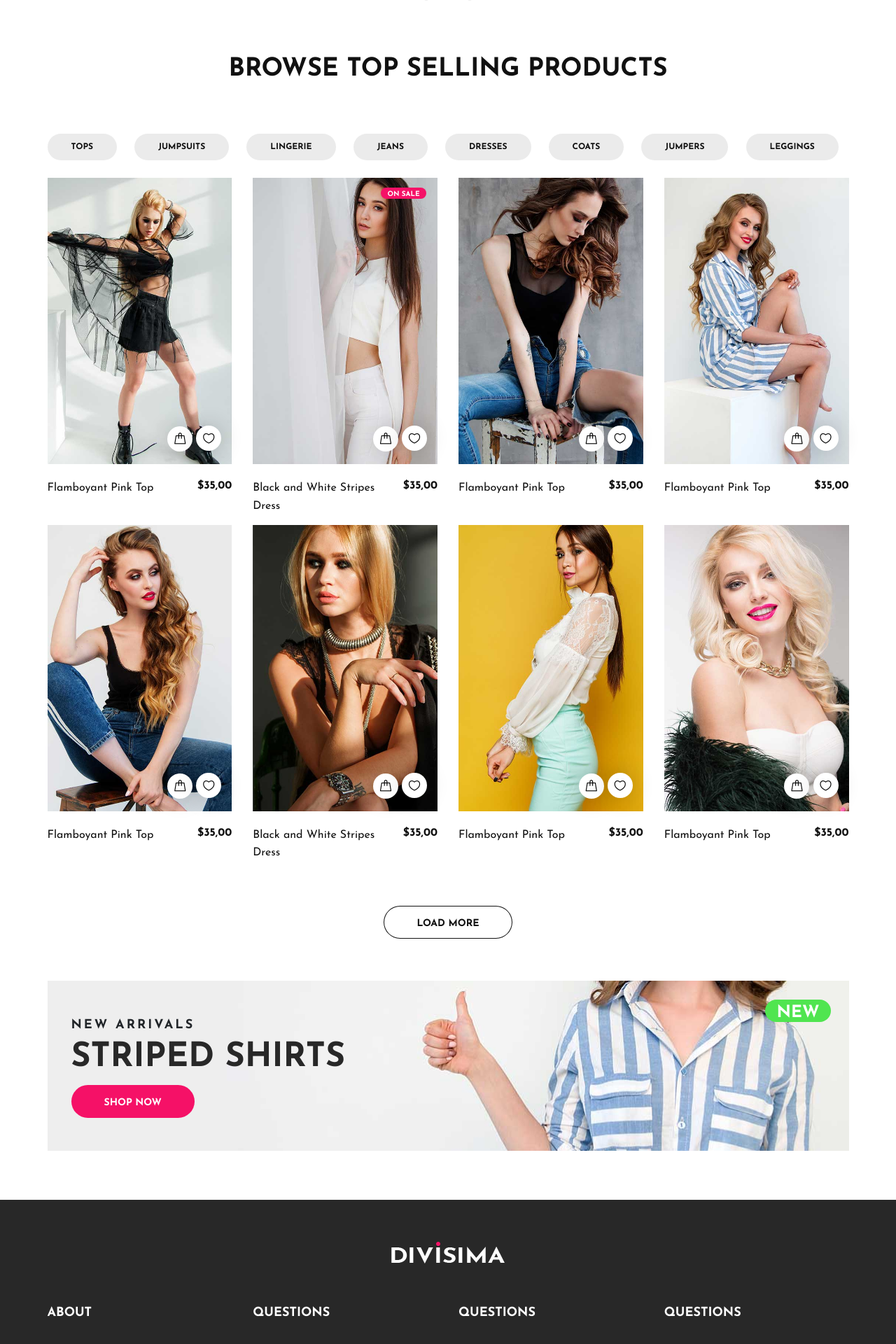
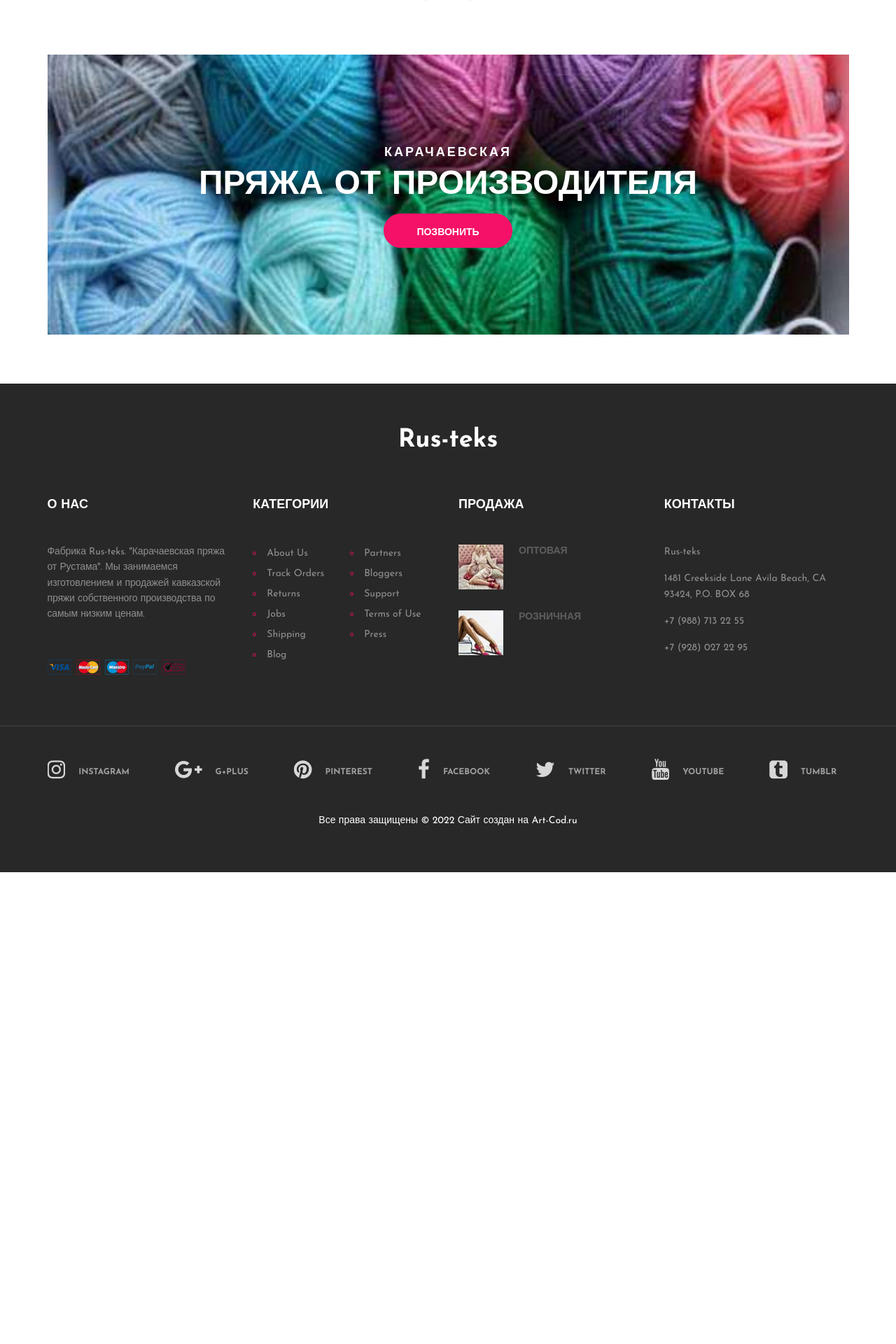
Before and after one commit to kama-kmw/divisima, a PHP site: page / in a window 1280 px wide. Shown: the part 1560-3480 px from the top of the page at 70% size. After the commit the page ends 2806 px from the top, so only its background shows below. Run offline with PHP 8.4, Linux system fonts and the light colour scheme.

Commit message:
правки главная страница

```diff
--- a/css/style.css
+++ b/css/style.css
@@ -81,6 +81,12 @@ ol {
   margin: 0;
   list-style-type: none;
 }
+
+/* .flex-sb {
+  display: flex;
+  justify-content: space-between;
+  align-items: center;
+} */
 
 /*---------------------
   Helper CSS
@@ -1060,6 +1066,11 @@ body {
   padding: 50px 34px 47px;
   position: relative;
   margin-bottom: 70px;
+  height: 400px;
+  display: flex;
+  flex-direction: column;
+  justify-content: center;
+  align-items: center;
 }
 
 .banner .tag-new {
@@ -1083,6 +1094,7 @@ body {
   letter-spacing: 3px;
   margin-bottom: 5px;
   display: block;
+  color: #fff;
 }
 
 .banner h2 {
@@ -1091,6 +1103,7 @@ body {
   font-weight: 700;
   margin-bottom: 10px;
   color: #282828;
+  color: #fff;
 }
 
 /* ----------------
@@ -1104,6 +1117,10 @@ body {
 
 .footer-logo {
   padding-bottom: 60px;
+}
+
+.footer-logo h2 {
+  color: #fff;
 }
 
 .footer-widget {
@@ -1197,6 +1214,7 @@ body {
   opacity: 0.25;
   color: #717171;
   margin-bottom: 1px;
+  color: #fff;
 }
 
 .fw-latest-post-widget .lp-content span {
--- a/index.html
+++ b/index.html
@@ -3,8 +3,14 @@
   <head>
     <title>Rus-teks | Пряжа от производителя</title>
     <meta charset="UTF-8" />
-    <meta name="description" content="Наша фабрика Rus-teks занимается производством и  оптовой продажей Карачаевской пряжи для машинного и ручного вязания">
-    <meta name="keywords" content="магазин пряжи, карачаевская пряжа, натуральная пряжа, купить карачаевскую пряжу, заказать карачаевскую пряжу, пряжа для вязания мочалок, оптовая продажа пряжи, пряжа из полипропилена, купить пряжу, пряжа из шерсти, магазин карачаевской пряжи">
+    <meta
+      name="description"
+      content="Наша фабрика Rus-teks занимается производством и  оптовой продажей Карачаевской пряжи для машинного и ручного вязания"
+    />
+    <meta
+      name="keywords"
+      content="магазин пряжи, карачаевская пряжа, натуральная пряжа, купить карачаевскую пряжу, заказать карачаевскую пряжу, пряжа для вязания мочалок, оптовая продажа пряжи, пряжа из полипропилена, купить пряжу, пряжа из шерсти, магазин карачаевской пряжи"
+    />
     <meta name="viewport" content="width=device-width, initial-scale=1.0" />
 
     <!-- Favicon -->
@@ -25,9 +31,8 @@
     <link rel="stylesheet" href="css/owl.carousel.min.css" />
     <link rel="stylesheet" href="css/animate.css" />
 
-
- 	  <link rel="stylesheet" href="css/toggle.css">
- 	  <link rel="stylesheet" href="css/mob-menu.css">
+    <link rel="stylesheet" href="css/toggle.css" />
+    <link rel="stylesheet" href="css/mob-menu.css" />
     <link rel="stylesheet" href="css/style.css" />
 
     <!--[if lt IE 9]>
@@ -42,7 +47,7 @@
     </div>
 
     <!-- Header section -->
-	  <header class="header">
+    <header class="header">
       <div class="menu">
         <div class="container">
           <div class="menu__wrapper">
@@ -53,9 +58,15 @@
               </a>
             </div>
             <ul class="menu__right-block">
-              <li class="menu__item"><a href="#about" class="menu__link">О нас</a></li>
-              <li class="menu__item"><a href="#menu" class="menu__link">Каталог</a></li>
-              <li class="menu__item"><a href="#about" class="menu__link">Контакты</a></li>
+              <li class="menu__item">
+                <a href="#about" class="menu__link">О нас</a>
+              </li>
+              <li class="menu__item">
+                <a href="#menu" class="menu__link">Каталог</a>
+              </li>
+              <li class="menu__item">
+                <a href="contact.html" class="menu__link">Контакты</a>
+              </li>
             </ul>
             <div class="toggle-box">
               <div class="toggle" onclick="toggle()"></div>
@@ -68,13 +79,19 @@
                     </a>
                   </li>
                   <li class="mob-menu__item">
-                    <a href="#" class="mob-menu__link" onclick="toggle()">О нас</a>
+                    <a href="#" class="mob-menu__link" onclick="toggle()"
+                      >О нас</a
+                    >
                   </li>
                   <li class="mob-menu__item">
-                    <a href="#" class="mob-menu__link" onclick="toggle()">Каталог</a>
+                    <a href="contact.html" class="mob-menu__link" onclick="toggle()"
+                      >Каталог</a
+                    >
                   </li>
                   <li class="mob-menu__item">
-                    <a href="#" class="mob-menu__link" onclick="toggle()">Контакты</a>
+                    <a href="#" class="mob-menu__link" onclick="toggle()"
+                      >Контакты</a
+                    >
                   </li>
                 </ul>
               </div>
@@ -82,7 +99,7 @@
           </div>
         </div>
       </div>
-	  </header>
+    </header>
     <!-- Header section end -->
 
     <!-- Hero section -->
@@ -95,10 +112,14 @@
                 <span>Пряжа от производителя</span>
                 <h2>Rus-teks</h2>
                 <p>
-                  Фабрика Rus-teks. "Карачаевская пряжа от Рустама". Мы занимаемся изготовлением и продажей кавказской пряжи собственного производства по самым низким ценам.
+                  Фабрика Rus-teks. "Карачаевская пряжа от Рустама". Мы
+                  занимаемся изготовлением и продажей кавказской пряжи
+                  собственного производства по самым низким ценам.
                 </p>
                 <!-- <a href="#" class="site-btn sb-line">DISCOVER</a> -->
-                <a href="tel:+79280272295" class="site-btn sb-white">СВЯЗАТЬСЯ</a>
+                <a href="tel:+79280272295" class="site-btn sb-white"
+                  >СВЯЗАТЬСЯ</a
+                >
               </div>
             </div>
             <div class="offer-card text-white">
@@ -115,7 +136,9 @@
                 <span>Пряжа от производителя</span>
                 <h2>Rus-teks</h2>
                 <p>
-                  Карачаевская пряжа от Rus-teks отличается качеством и пользуется большим спросом. У нас собственное производство, поставки со своего склада. Продаем оптом и в розницу.
+                  Карачаевская пряжа от Rus-teks отличается качеством и
+                  пользуется большим спросом. У нас собственное производство,
+                  поставки со своего склада. Продаем оптом и в розницу.
                 </p>
                 <!-- <a href="#" class="site-btn sb-line">DISCOVER</a> -->
                 <a href="category.html" class="site-btn sb-white">Каталог</a>
@@ -172,20 +195,22 @@
     <section class="top-letest-product-section">
       <div class="container">
         <div class="section-title">
-          <h2>LATEST PRODUCTS</h2>
+          <h2>КАТАЛОГ</h2>
         </div>
         <div class="product-slider owl-carousel">
           <div class="product-item">
             <div class="pi-pic">
-              <img src="./img/product/1.jpg" alt="" />
-              <div class="pi-links">
+              <a href="contact.html">
+                <img src="./img/product/1.jpg" alt="" />
+              </a>
+              <!-- <div class="pi-links">
                 <a href="#" class="add-card"
                   ><i class="flaticon-bag"></i><span>ADD TO CART</span></a
                 >
                 <a href="#" class="wishlist-btn"
                   ><i class="flaticon-heart"></i
                 ></a>
-              </div>
+              </div> -->
             </div>
             <div class="pi-text">
               <h6>$35,00</h6>
@@ -195,15 +220,15 @@
           <div class="product-item">
             <div class="pi-pic">
               <div class="tag-new">New</div>
-              <img src="./img/product/2.jpg" alt="" />
-              <div class="pi-links">
+              <a href="#"> <img src="./img/product/2.jpg" alt="" /> </a>
+              <!-- <div class="pi-links">
                 <a href="#" class="add-card"
                   ><i class="flaticon-bag"></i><span>ADD TO CART</span></a
                 >
                 <a href="#" class="wishlist-btn"
                   ><i class="flaticon-heart"></i
                 ></a>
-              </div>
+              </div> -->
             </div>
             <div class="pi-text">
               <h6>$35,00</h6>
@@ -212,15 +237,15 @@
           </div>
           <div class="product-item">
             <div class="pi-pic">
-              <img src="./img/product/3.jpg" alt="" />
-              <div class="pi-links">
+              <a href="#"><img src="./img/product/3.jpg" alt="" /> </a>
+              <!-- <div class="pi-links">
                 <a href="#" class="add-card"
                   ><i class="flaticon-bag"></i><span>ADD TO CART</span></a
                 >
                 <a href="#" class="wishlist-btn"
                   ><i class="flaticon-heart"></i
                 ></a>
-              </div>
+              </div> -->
             </div>
             <div class="pi-text">
               <h6>$35,00</h6>
@@ -229,15 +254,15 @@
           </div>
           <div class="product-item">
             <div class="pi-pic">
-              <img src="./img/product/4.jpg" alt="" />
-              <div class="pi-links">
+              <a href="#"><img src="./img/product/4.jpg" alt="" /> </a>
+              <!-- <div class="pi-links">
                 <a href="#" class="add-card"
                   ><i class="flaticon-bag"></i><span>ADD TO CART</span></a
                 >
                 <a href="#" class="wishlist-btn"
                   ><i class="flaticon-heart"></i
                 ></a>
-              </div>
+              </div> -->
             </div>
             <div class="pi-text">
               <h6>$35,00</h6>
@@ -246,15 +271,15 @@
           </div>
           <div class="product-item">
             <div class="pi-pic">
-              <img src="./img/product/6.jpg" alt="" />
-              <div class="pi-links">
+              <a href=""><img src="./img/product/6.jpg" alt="" /> </a>
+              <!-- <div class="pi-links">
                 <a href="#" class="add-card"
                   ><i class="flaticon-bag"></i><span>ADD TO CART</span></a
                 >
                 <a href="#" class="wishlist-btn"
                   ><i class="flaticon-heart"></i
                 ></a>
-              </div>
+              </div> -->
             </div>
             <div class="pi-text">
               <h6>$35,00</h6>
@@ -267,7 +292,7 @@
     <!-- letest product section end -->
 
     <!-- Product filter section -->
-    <section class="product-filter-section">
+    <!-- <section class="product-filter-section">
       <div class="container">
         <div class="section-title">
           <h2>BROWSE TOP SELLING PRODUCTS</h2>
@@ -441,17 +466,17 @@
           <button class="site-btn sb-line sb-dark">LOAD MORE</button>
         </div>
       </div>
-    </section>
+    </section> -->
     <!-- Product filter section end -->
 
     <!-- Banner section -->
     <section class="banner-section">
       <div class="container">
-        <div class="banner set-bg" data-setbg="img/banner-bg.jpg">
-          <div class="tag-new">NEW</div>
-          <span>New Arrivals</span>
-          <h2>STRIPED SHIRTS</h2>
-          <a href="#" class="site-btn">SHOP NOW</a>
+        <div class="banner set-bg" data-setbg="img/1.jpeg">
+          <!-- <div class="tag-new">NEW</div> -->
+          <span>Карачаевская</span>
+          <h2>ПРЯЖА ОТ ПРОИЗВОДИТЕЛЯ</h2>
+          <a href="tel:+79887132255" class="site-btn">позвонить</a>
         </div>
       </div>
     </section>
@@ -461,23 +486,27 @@
     <section class="footer-section">
       <div class="container">
         <div class="footer-logo text-center">
-          <a href="index.html"><img src="./img/logo-light.png" alt="" /></a>
+          <!-- <a href="index.html">
+            <img src="./img/logo-light.png" alt="" />
+            Rus-teks
+          </a> -->
+          <h2>Rus-teks</h2>
         </div>
         <div class="row">
           <div class="col-lg-3 col-sm-6">
             <div class="footer-widget about-widget">
-              <h2>About</h2>
+              <h2>О нас</h2>
               <p>
-                Donec vitae purus nunc. Morbi faucibus erat sit amet congue
-                mattis. Nullam frin-gilla faucibus urna, id dapibus erat iaculis
-                ut. Integer ac sem.
+                Фабрика Rus-teks. "Карачаевская пряжа от Рустама". Мы занимаемся
+                изготовлением и продажей кавказской пряжи собственного
+                производства по самым низким ценам.
               </p>
               <img src="img/cards.png" alt="" />
             </div>
           </div>
           <div class="col-lg-3 col-sm-6">
             <div class="footer-widget about-widget">
-              <h2>Questions</h2>
+              <h2>Категории</h2>
               <ul>
                 <li><a href="">About Us</a></li>
                 <li><a href="">Track Orders</a></li>
@@ -497,7 +526,7 @@
           </div>
           <div class="col-lg-3 col-sm-6">
             <div class="footer-widget about-widget">
-              <h2>Questions</h2>
+              <h2>Продажа</h2>
               <div class="fw-latest-post-widget">
                 <div class="lp-item">
                   <div
@@ -505,9 +534,9 @@
                     data-setbg="img/blog-thumbs/1.jpg"
                   ></div>
                   <div class="lp-content">
-                    <h6>what shoes to wear</h6>
-                    <span>Oct 21, 2018</span>
-                    <a href="#" class="readmore">Read More</a>
+                    <h6>Оптовая</h6>
+                    <!-- <span>Оптовая</span> -->
+                    <!-- <a href="#" class="readmore">Read More</a> -->
                   </div>
                 </div>
                 <div class="lp-item">
@@ -516,9 +545,9 @@
                     data-setbg="img/blog-thumbs/2.jpg"
                   ></div>
                   <div class="lp-content">
-                    <h6>trends this year</h6>
-                    <span>Oct 21, 2018</span>
-                    <a href="#" class="readmore">Read More</a>
+                    <h6>Розничная</h6>
+                    <!-- <span>Розничная</span> -->
+                    <!-- <a href="#" class="readmore">Read More</a> -->
                   </div>
                 </div>
               </div>
@@ -526,22 +555,22 @@
           </div>
           <div class="col-lg-3 col-sm-6">
             <div class="footer-widget contact-widget">
-              <h2>Questions</h2>
+              <h2>Контакты</h2>
               <div class="con-info">
-                <span>C.</span>
-                <p>Your Company Ltd</p>
+                <!-- <span>C.</span> -->
+                <p>Rus-teks</p>
               </div>
               <div class="con-info">
-                <span>B.</span>
+                <!-- <span>B.</span> -->
                 <p>1481 Creekside Lane Avila Beach, CA 93424, P.O. BOX 68</p>
               </div>
               <div class="con-info">
-                <span>T.</span>
-                <p>+53 345 7953 32453</p>
+                <!-- <span>T.</span> -->
+                <a href="tel:+79887132255"><p>+7 (988) 713 22 55</p> </a>
               </div>
               <div class="con-info">
-                <span>E.</span>
-                <p>office@youremail.com</p>
+                <!-- <span>E.</span> -->
+                <a href="tel:+79280272295"><p>+7 (928) 027 22 95</p> </a>
               </div>
             </div>
           </div>
@@ -575,13 +604,14 @@
 
           <!-- Link back to Colorlib can't be removed. Template is licensed under CC BY 3.0. -->
           <p class="text-white text-center mt-5">
-            Copyright &copy;
+            Все права защищены &copy;
             <script>
               document.write(new Date().getFullYear());
             </script>
-            All rights reserved | This template is made with
+            <!-- All rights reserved | This template is made with
             <i class="fa fa-heart-o" aria-hidden="true"></i> by
-            <a href="https://colorlib.com" target="_blank">Colorlib</a>
+            <a href="https://colorlib.com" target="_blank">Colorlib</a> -->
+            Сайт создан на<a href="https://art-cod.ru"> Art-Cod.ru</a>
           </p>
           <!-- Link back to Colorlib can't be removed. Template is licensed under CC BY 3.0. -->
         </div>
@@ -597,7 +627,7 @@
     <script src="js/jquery.nicescroll.min.js"></script>
     <script src="js/jquery.zoom.min.js"></script>
     <script src="js/jquery-ui.min.js"></script>
-	<script src="js/toggle/toggle.js"></script>
+    <script src="js/toggle/toggle.js"></script>
     <script src="js/main.js"></script>
   </body>
 </html>
```
Also changed, not shown: img/1.jpeg (added).
